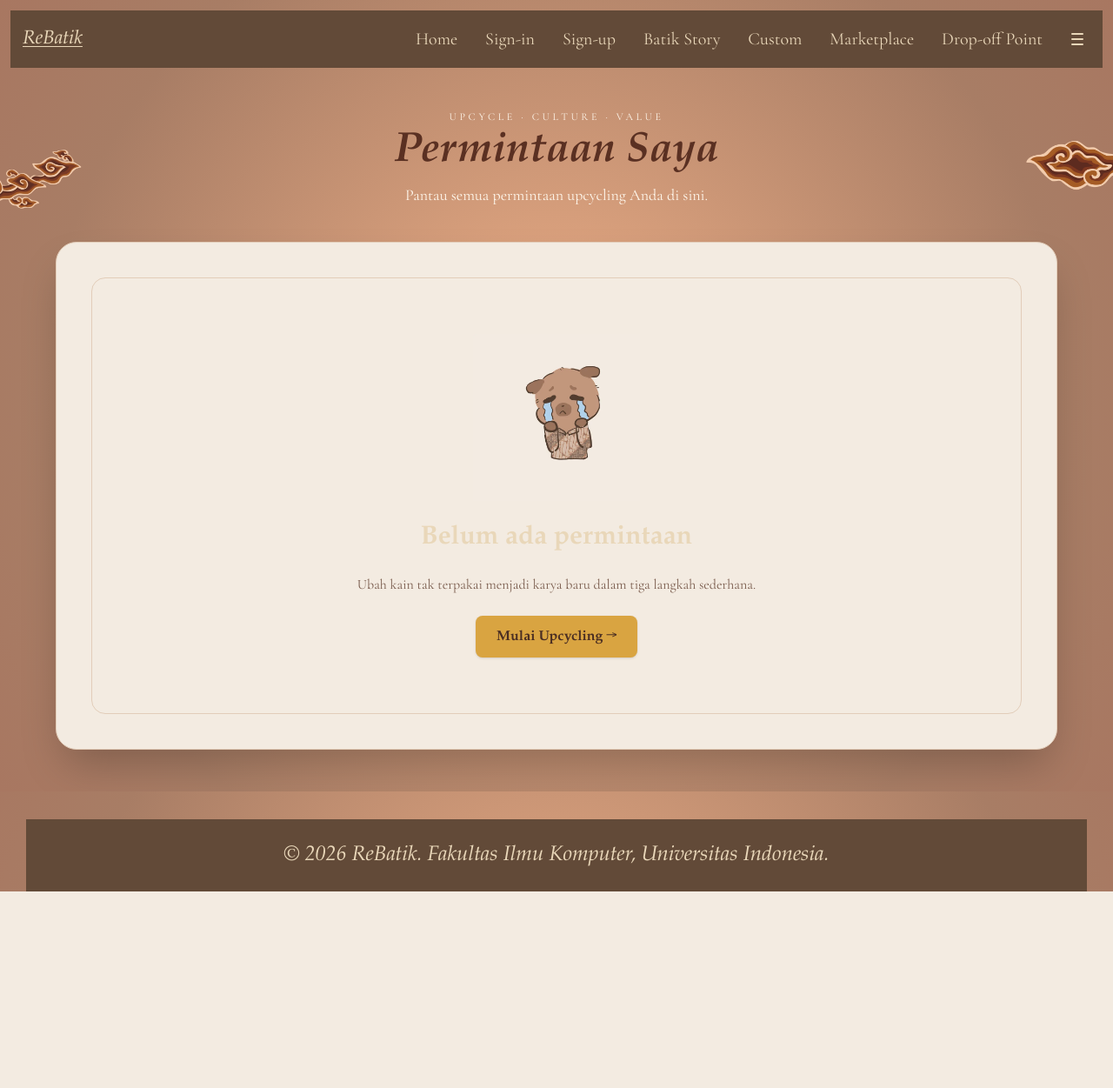
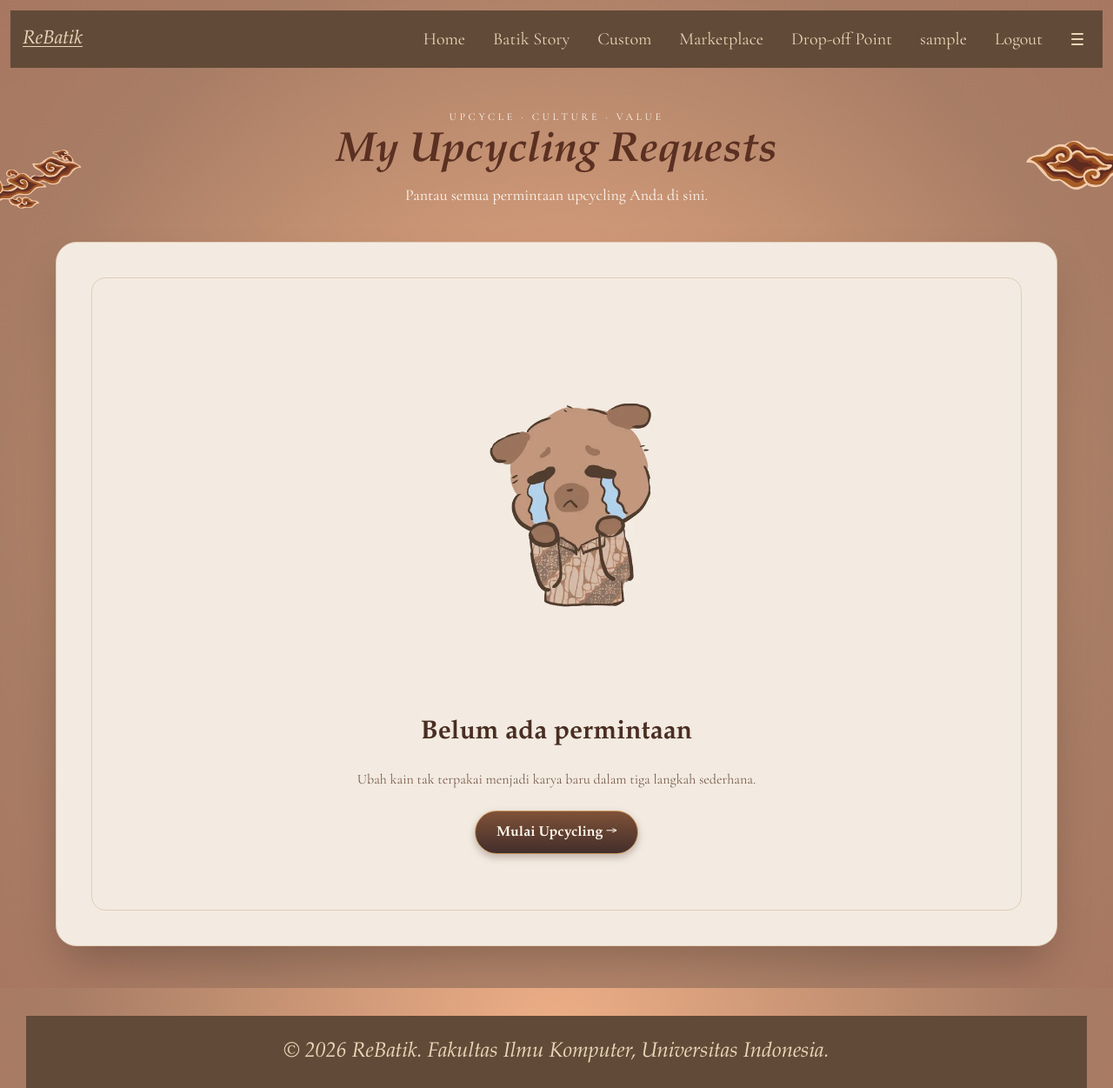
Before and after one commit to pbp-kelas-d-kelompok1-ReBatik/ReBatik, a Django app: page /upcycling/ in a window 1280 px wide. Shown: the whole page at 87% size. Before the commit the page ends 1025 px from the top, so only its background shows below. Run offline with Django 5.2, Linux system fonts and the light colour scheme; the visitor is signed in with stand-in values (Sample User, id 1); data that the repository does not hold is empty; style sheets or scripts are compiled from the project's sources.

Commit message:
feat(upcycling): refine request UI and navigation

```diff
--- a/main/views.py
+++ b/main/views.py
@@ -1,6 +1,7 @@
 from django.shortcuts import render,redirect,get_list_or_404
 from django.contrib.auth import authenticate, login, logout
 from django.contrib.auth.forms import AuthenticationForm, UserCreationForm
+from django.views.decorators.http import require_POST
 from django.shortcuts import render, redirect
 from .forms import LoginForm, SignUpForm
 # Create your views here.
@@ -73,6 +74,7 @@ def register(request):
     return render(request, "signup.html", {"form": form})
 
 
+@require_POST
 def logout_user(request):
     logout(request)
     return redirect("main:show_home")
--- a/static/css/style.css
+++ b/static/css/style.css
@@ -153,6 +153,43 @@ main {
     color: #FFF3D8;
 }
 
+.nav-user-label {
+    color: var(--cream);
+    font-family: "Garamond", Georgia, serif;
+    font-size: 20px;
+    white-space: nowrap;
+}
+
+.nav-logout-form,
+.nav-menu-logout-form {
+    margin: 0;
+}
+
+.nav-logout-button,
+.nav-menu-logout-button {
+    padding: 0;
+    color: var(--cream);
+    font-family: "Garamond", Georgia, serif;
+    font-size: 18px;
+    background: transparent;
+    border: 0;
+    cursor: pointer;
+}
+
+.nav-logout-button {
+    font-size: 20px;
+    font-weight: normal;
+    white-space: nowrap;
+    transition: color 0.2s ease;
+}
+
+.nav-logout-button:hover,
+.nav-menu-logout-button:hover {
+    color: #FFF3D8;
+    background-color: transparent;
+    border-color: transparent;
+}
+
 .menu-btn {
     width: 30px;
     height: 30px;
@@ -728,6 +783,37 @@ footer h3 {
 }
 
 @layer components {
+    .upcycling-button-dark,
+    .upcycling-button-brown {
+        display: inline-flex;
+        align-items: center;
+        justify-content: center;
+        border: 1px solid var(--upcycling-accent);
+        border-radius: 9999px;
+        color: var(--cream-light);
+        box-shadow: 0 4px 8px rgb(74 46 40 / 30%);
+        transition: filter 0.2s ease;
+    }
+
+    .upcycling-button-dark {
+        background: linear-gradient(180deg, #7f5237 0%, #432e2b 100%);
+    }
+
+    .upcycling-button-brown {
+        background: linear-gradient(180deg, #673a1f 0%, #98706b 100%);
+    }
+
+    .upcycling-button-dark:hover,
+    .upcycling-button-brown:hover {
+        filter: brightness(1.08);
+    }
+
+    .upcycling-button-dark:focus-visible,
+    .upcycling-button-brown:focus-visible {
+        outline: 2px solid var(--brown);
+        outline-offset: 3px;
+    }
+
     .upcycling-field.upcycling-input {
         min-height: 2.9rem;
         border: 1px solid var(--border);
--- a/templates/base.html
+++ b/templates/base.html
@@ -35,15 +35,6 @@
                     Home
                 </a>
 
-                <a href="{% url 'main:login' %}">
-                    Sign-in
-                </a>
-
-                <a href="{% url 'main:signup' %}">
-                    Sign-up
-                </a>
-
-
                 <a href="{% url 'batik_story:show_batik_story' %}">
                     Batik Story
                 </a>
@@ -60,6 +51,14 @@
                     Drop-off Point
                 </a>
 
+                {% if user.is_authenticated %}
+                    <span class="nav-user-label">{{ user.username }}</span>
+                    <form method="post" action="{% url 'main:logout' %}" class="nav-logout-form">
+                        {% csrf_token %}
+                        <button type="submit" class="nav-logout-button">Logout</button>
+                    </form>
+                {% endif %}
+
             </nav>
 
             <button type="button" class="menu-btn" onclick="toggleMenu()" aria-label="Open menu">
@@ -70,9 +69,13 @@
 
             <div class="nav-menu" id="navMenu">
 
-                <a href="#">
-                    Profile
-                </a>
+                {% if user.is_authenticated %}
+                    <span class="nav-menu-user">Masuk sebagai {{ user.username }}</span>
+                    <form method="post" action="{% url 'main:logout' %}" class="nav-menu-logout-form">
+                        {% csrf_token %}
+                        <button type="submit" class="nav-menu-logout-button">Logout</button>
+                    </form>
+                {% endif %}
 
                 <a href="#">
                     Landing page
--- a/templates/upcycling/request_confirm_delete.html
+++ b/templates/upcycling/request_confirm_delete.html
@@ -11,7 +11,7 @@
     <div class="mx-auto max-w-2xl rounded-3xl border-2 border-[var(--upcycling-accent)] bg-[var(--upcycling-panel)] p-5 text-[var(--brown)] shadow-2xl sm:p-8">
         <div class="rounded-2xl border border-[var(--upcycling-accent)] bg-[var(--upcycling-surface)] p-5 sm:p-7">
             <p class="text-sm font-bold uppercase tracking-[0.18em] text-[var(--brown-muted)]">Konfirmasi penghapusan</p>
-            <h2 class="mt-3 text-2xl font-bold sm:text-3xl">{{ upcycling_request.get_product_display }}</h2>
+            <h2 class="mt-3 text-2xl font-bold sm:text-3xl">{{ upcycling_request.get_product_name }}</h2>
             <p class="mt-2 text-[var(--brown-muted)]">{{ upcycling_request.get_fabric_display }} <span aria-hidden="true">·</span> {{ upcycling_request.get_category_display }}</p>
 
             <dl class="mt-5 grid gap-3 border-t border-[var(--border)] pt-4 text-sm sm:grid-cols-2 sm:text-base">
--- a/templates/upcycling/request_list.html
+++ b/templates/upcycling/request_list.html
@@ -18,11 +18,14 @@
 
     <header class="relative mx-auto mb-10 max-w-4xl text-center text-[var(--cream-light)]">
         <p class="text-xs uppercase tracking-[0.3em]">Upcycle · Culture · Value</p>
-        <h1 class="mt-2 text-4xl font-bold italic after:hidden sm:text-5xl">Permintaan Saya</h1>
+        <h1 class="mt-2 text-4xl font-bold italic after:hidden sm:text-5xl">My Upcycling Requests</h1>
         <p class="mt-3 text-base sm:text-lg">Pantau semua permintaan upcycling Anda di sini.</p>
     </header>
 
-    <main class="mx-auto max-w-6xl rounded-2xl border border-[var(--border)] bg-[#f3ebe1] p-5 shadow-2xl sm:rounded-3xl sm:p-8 lg:p-10">
+    <main
+        class="mx-auto max-w-6xl rounded-2xl border border-[var(--border)] bg-[#f3ebe1]
+               p-5 text-[var(--brown)] shadow-2xl sm:rounded-3xl sm:p-8 lg:p-10"
+    >
         {% include "upcycling/_toast_messages.html" %}
 
         {% if requests %}
@@ -33,7 +36,7 @@
                 </div>
                 <a
                     href="{% url 'upcycling:request_create' %}"
-                    class="inline-flex min-h-12 items-center justify-center rounded-lg bg-[var(--gold)] px-6 py-3 font-semibold text-[var(--brown)] shadow transition hover:brightness-105 focus-visible:outline focus-visible:outline-2 focus-visible:outline-offset-2 focus-visible:outline-[var(--brown)]"
+                    class="upcycling-button-dark min-h-12 px-6 py-3 font-semibold focus-visible:outline focus-visible:outline-offset-2 focus-visible:outline-[var(--brown)]"
                 >
                     + Buat Permintaan
                 </a>
@@ -89,8 +92,14 @@
 
             <div class="mt-6 space-y-4">
                 {% for item in requests %}
-                    <article class="grid gap-4 rounded-xl border-2 border-[var(--gold)] bg-[var(--card)] p-4 shadow-md transition hover:shadow-lg sm:grid-cols-[6rem_minmax(0,1fr)] sm:items-center sm:p-5 lg:grid-cols-[6rem_minmax(0,1fr)_auto_auto] lg:gap-6">
-                        <div class="row-span-2 h-16 w-20 overflow-hidden rounded-lg sm:row-span-1">
+                    <article
+                        class="grid grid-cols-[4rem_minmax(0,1fr)] items-center gap-x-3 gap-y-3
+                               rounded-xl border-2 border-[var(--gold)] bg-[var(--card)] p-4
+                               text-[var(--brown)] shadow-md transition hover:shadow-lg
+                               sm:grid-cols-[5rem_minmax(0,1fr)] sm:gap-x-4 sm:p-5
+                               lg:grid-cols-[6rem_minmax(0,1fr)_auto_auto] lg:gap-6"
+                    >
+                        <div class="size-16 overflow-hidden rounded-lg sm:size-20 lg:size-24">
                             {% if item.fabric == "PARANG" %}
                                 <img src="{% static 'img/upcycling/motif-parang.webp' %}" alt="Motif Parang" loading="lazy" decoding="async" class="h-full w-full object-cover">
                             {% elif item.fabric == "KAWUNG" %}
@@ -103,8 +112,8 @@
                         </div>
 
                         <div class="min-w-0">
-                            <h3 class="truncate text-xl font-bold sm:text-2xl">{{ item.get_product_display }}</h3>
-                            <p class="mt-1 text-sm text-[var(--brown-dark)]">
+                            <h3 class="break-words text-lg font-bold leading-tight sm:text-2xl">{{ item.get_product_name }}</h3>
+                            <p class="mt-1 break-words text-sm leading-snug text-[var(--brown-dark)] sm:text-base">
                                 {{ item.get_fabric_display }}
                                 <span aria-hidden="true"> · </span>
                                 #RB-{{ item.pk|stringformat:"s"|slice:":8"|upper }}
@@ -119,7 +128,7 @@
 
                         <a
                             href="{% url 'upcycling:request_detail' item.pk %}"
-                            class="col-span-2 inline-flex min-h-11 items-center justify-center rounded-lg bg-[var(--brown)] px-5 py-2 text-sm text-[var(--cream-light)] transition hover:bg-[var(--button-hover)] focus-visible:outline focus-visible:outline-2 focus-visible:outline-offset-2 focus-visible:outline-[var(--gold)] sm:col-start-2 lg:col-span-1 lg:col-start-auto"
+                            class="upcycling-button-dark col-span-2 min-h-11 px-5 py-2 text-sm focus-visible:outline focus-visible:outline-offset-2 focus-visible:outline-[var(--gold)] sm:col-start-2 lg:col-span-1 lg:col-start-auto"
                         >
                             Lihat Detail →
                         </a>
@@ -132,7 +141,7 @@
                     <h2 class="text-2xl font-bold sm:text-3xl">Daftar Permintaan</h2>
                     <p class="mt-1 text-[var(--brown-dark)]">Semua kain yang sudah Anda ajukan untuk diubah menjadi produk baru.</p>
                 </div>
-                <a href="{% url 'upcycling:request_create' %}" class="inline-flex min-h-12 items-center justify-center rounded-lg bg-[var(--gold)] px-6 py-3 font-semibold text-[var(--brown)] shadow transition hover:brightness-105">+ Buat Permintaan</a>
+                <a href="{% url 'upcycling:request_create' %}" class="upcycling-button-dark min-h-12 px-6 py-3 font-semibold">+ Buat Permintaan</a>
             </div>
             <div class="rounded-xl border border-[var(--border)] bg-[var(--card)] px-5 py-10 text-center">
                 <h3 class="text-xl font-bold">Tidak ada permintaan yang cocok</h3>
@@ -141,10 +150,16 @@
             </div>
         {% else %}
             <div class="flex flex-col items-center gap-5 rounded-2xl border border-[var(--border)] bg-[#f3ebe1] px-5 py-10 text-center sm:gap-6 sm:px-10 sm:py-16">
-                <img src="{% static 'img/upcycling/mascot-crying.webp' %}" alt="Maskot ReBatik menangis karena belum ada permintaan" loading="lazy" decoding="async" class="h-40 w-40 object-contain sm:h-48 sm:w-48">
+                <img
+                    src="{% static 'img/upcycling/mascot-crying.webp' %}"
+                    alt="Maskot ReBatik menangis karena belum ada permintaan"
+                    loading="lazy"
+                    decoding="async"
+                    class="h-40 w-40 object-contain sm:h-72 sm:w-72 lg:h-[26rem] lg:w-[26rem]"
+                >
                 <h2 class="text-2xl font-bold sm:text-3xl">Belum ada permintaan</h2>
                 <p class="mx-auto max-w-xl text-[var(--brown-muted)]">Ubah kain tak terpakai menjadi karya baru dalam tiga langkah sederhana.</p>
-                <a href="{% url 'upcycling:request_create' %}" class="rounded-lg bg-[var(--gold)] px-6 py-3 font-semibold text-[var(--brown)] shadow transition hover:brightness-105 focus-visible:outline focus-visible:outline-2 focus-visible:outline-offset-2 focus-visible:outline-[var(--brown)]">Mulai Upcycling →</a>
+                <a href="{% url 'upcycling:request_create' %}" class="upcycling-button-dark px-6 py-3 font-semibold focus-visible:outline focus-visible:outline-offset-2 focus-visible:outline-[var(--brown)]">Mulai Upcycling →</a>
             </div>
         {% endif %}
     </main>
```
Also changed, not shown: other parts of static/css/style.css (+18 -13 lines), templates/upcycling/request_detail.html (+24 -5 lines), templates/upcycling/request_success.html (+11 -5 lines), static/img/upcycling/mascot-happy.webp (added).
